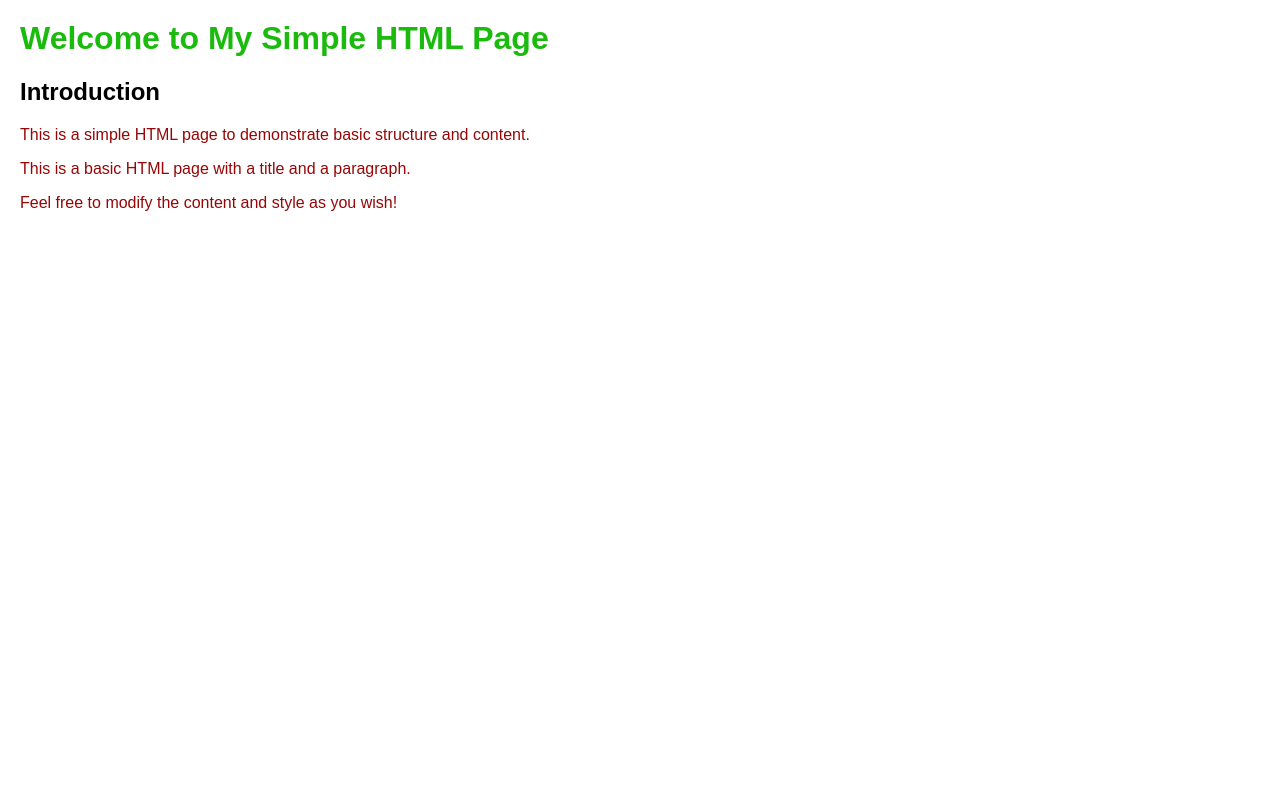
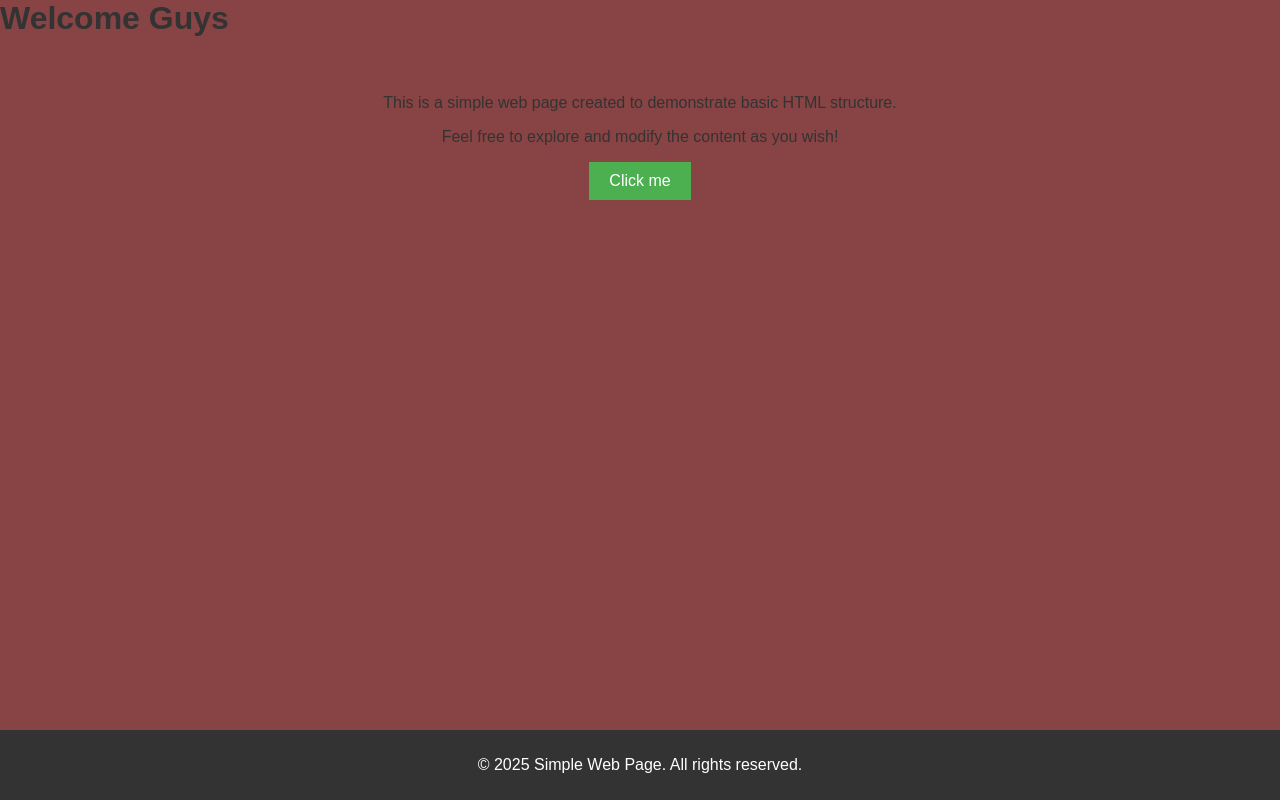
Before and after one commit to Nelson-Tommogo/Web-Development, a plain HTML site: page index.html in a window 1280 px wide. Drawn offline with Linux system fonts and the light colour scheme.

Commit message:
Lesson Done

```diff
--- a/index.html
+++ b/index.html
@@ -1,24 +1,25 @@
 <html>
-<head>
-    <title>Simple HTML Page</title>
-    <style>
-        body {
-            font-family: Arial, sans-serif;
-            margin: 20px;
-        }
-        h1 {
-            color: #1bbb0d;
-        }
-        p {
-            color: #960606;
-        }
-    </style>
-</head>
-<body style="background-color: rgb(156, 12, 12)0b0;">
-    <h1>Welcome to My Simple HTML Page</h1>
-    <h2>Introduction</h2>
-    <p>This is a simple HTML page to demonstrate basic structure and content.</p>
-    <p>This is a basic HTML page with a title and a paragraph.</p>
-    <p>Feel free to modify the content and style as you wish!</p>
-</body>
+    <head>
+        <title>Simple Web Page</title>
+        <link rel="stylesheet" type="text/css" href="styles.css">
+    </head>
+    <body>
+        <h1>
+            Welcome Guys
+        </h1>
+        <main>
+            <p>
+                This is a simple web page created to demonstrate basic HTML structure.
+            </p>
+            <p>
+                Feel free to explore and modify the content as you wish!
+            </p>
+            <button>Click me</button>
+        </main>
+        <footer>
+            <p>
+                &copy; 2025 Simple Web Page. All rights reserved.
+            </p>
+        </footer>
+    </body>
 </html>
--- /dev/null
+++ b/styles.css
@@ -0,0 +1,37 @@
+body{
+    font-family: Arial, Helvetica, sans-serif;
+    margin: 0;
+    padding: 0;
+    background-color: rgb(136, 68, 68);
+    color: #333;
+}
+header {
+    background-color: #333;
+    color: white;
+    padding: 10px 0;
+    text-align: center;
+}
+main {
+    padding: 20px;
+    text-align: center;
+}
+button {
+    background-color: #4CAF50;
+    color: white;
+    border: none;
+    padding: 10px 20px;
+    cursor: pointer;
+    font-size: medium;
+}
+button:hover {
+    background-color: #182b6d;
+}
+footer {
+    background-color: #333;
+    color: white;
+    text-align: center;
+    padding: 10px 0;
+    position: fixed;
+    width: 100%;
+    bottom: 0;
+}
```
Also changed, not shown: Readme.md, style.css (deleted).
